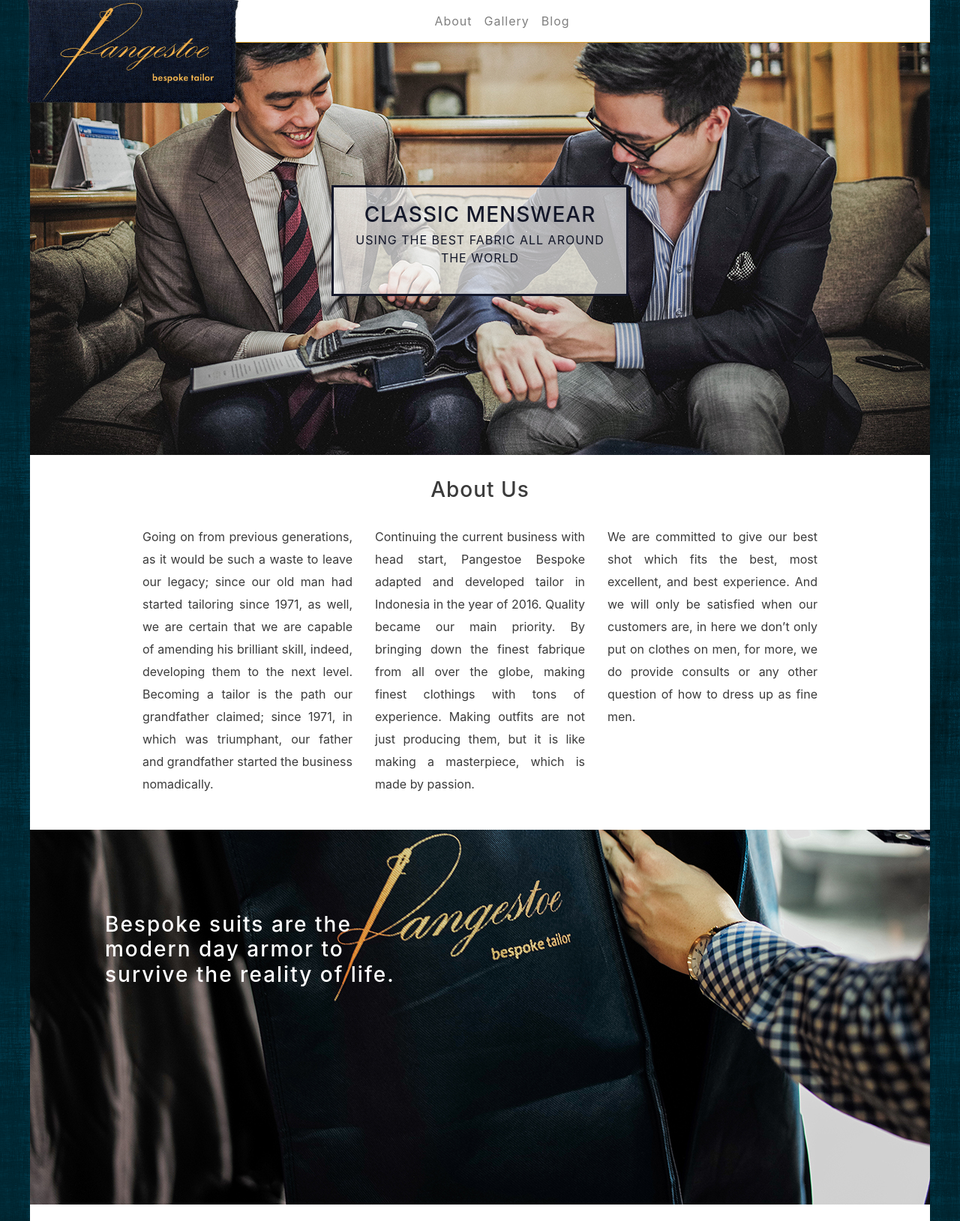
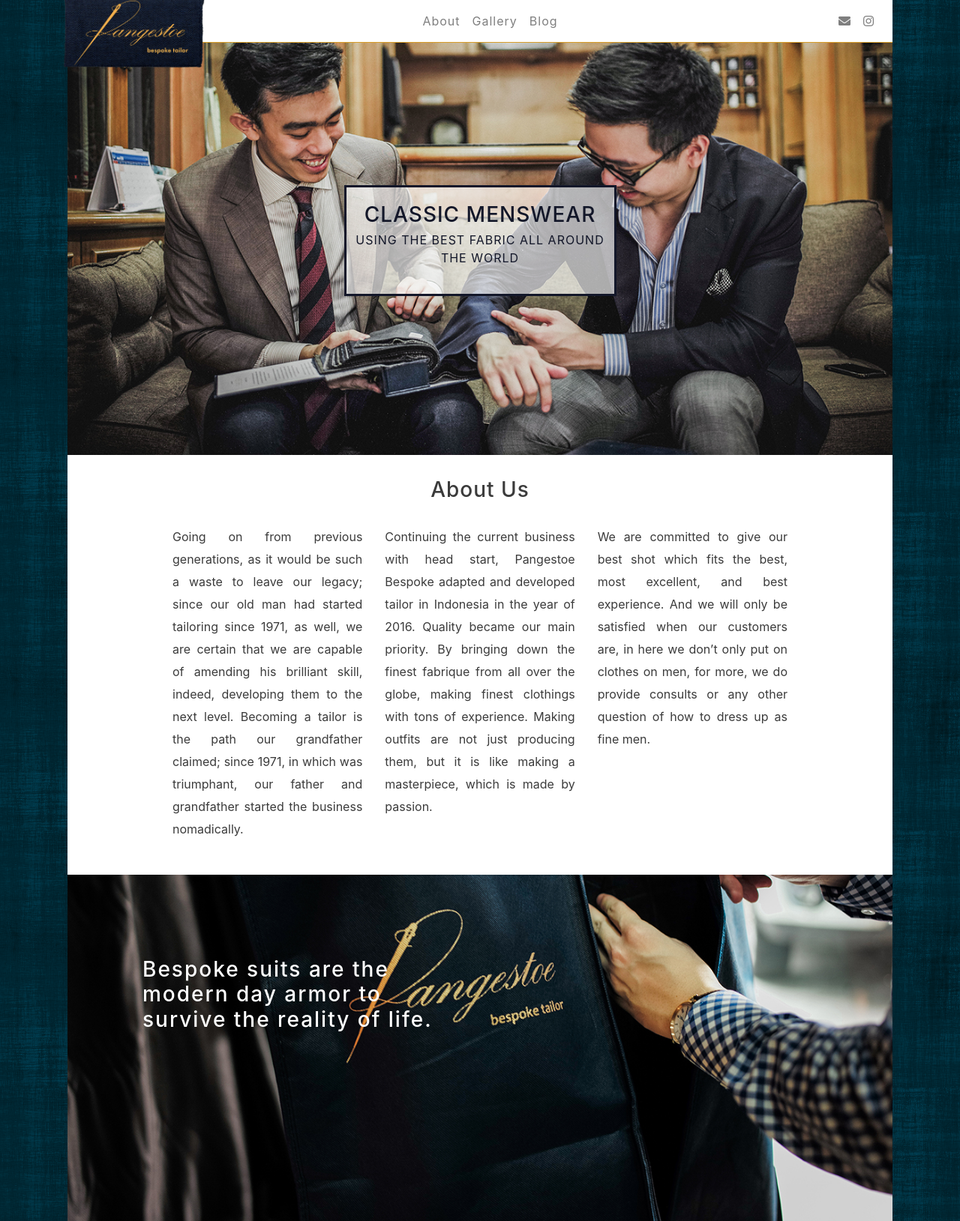
Before and after one commit to setijo01/Pangestoe_Web, a Flask app: page / in a window 1280 px wide. Shown: the top 1629 px of the page at 75% size. Run offline with Flask 2, Linux system fonts and the light colour scheme; some libraries are stand-ins or nearby versions.

Commit message:
css change

```diff
--- a/src/static/css/style.css
+++ b/src/static/css/style.css
@@ -130,12 +130,15 @@ div.heading_box {
 
 @media (min-width: 1200px){
     .container {
-    max-width: 1200px;
+    	max-width: 1100px;
 }
+	div.logo img {
+		height: 100px !important;
+	}
 }
 
 @media (min-width: 1800px){
     .container {
-    max-width: 1600px;
+    	max-width: 1600px;
 }
 }
--- a/src/templates/base.html
+++ b/src/templates/base.html
@@ -6,8 +6,7 @@
     <link rel="icon" href= "{{ url_for('static', filename='img/favicon_.png') }}" />
 
     <link rel="stylesheet" href="{{ url_for('static', filename='css/bootstrap.min.css') }}">
-    <!-- fontawesome all.css-->
-    <link rel="stylesheet" href="{{ url_for('static', filename='all.css') }}">
+    <link rel="stylesheet" href="https://use.fontawesome.com/releases/v5.1.0/css/all.css" integrity="sha384-lKuwvrZot6UHsBSfcMvOkWwlCMgc0TaWr+30HWe3a4ltaBwTZhyTEggF5tJv8tbt" crossorigin="anonymous">
     <link rel="stylesheet" href="{{ url_for('static', filename='css/style.css') }}">
     <link rel="stylesheet" href="{{ url_for('static', filename='css/gallery.css') }}">
     <link rel="stylesheet" href="{{ url_for('static', filename='css/gallery_view.css') }}">
```
